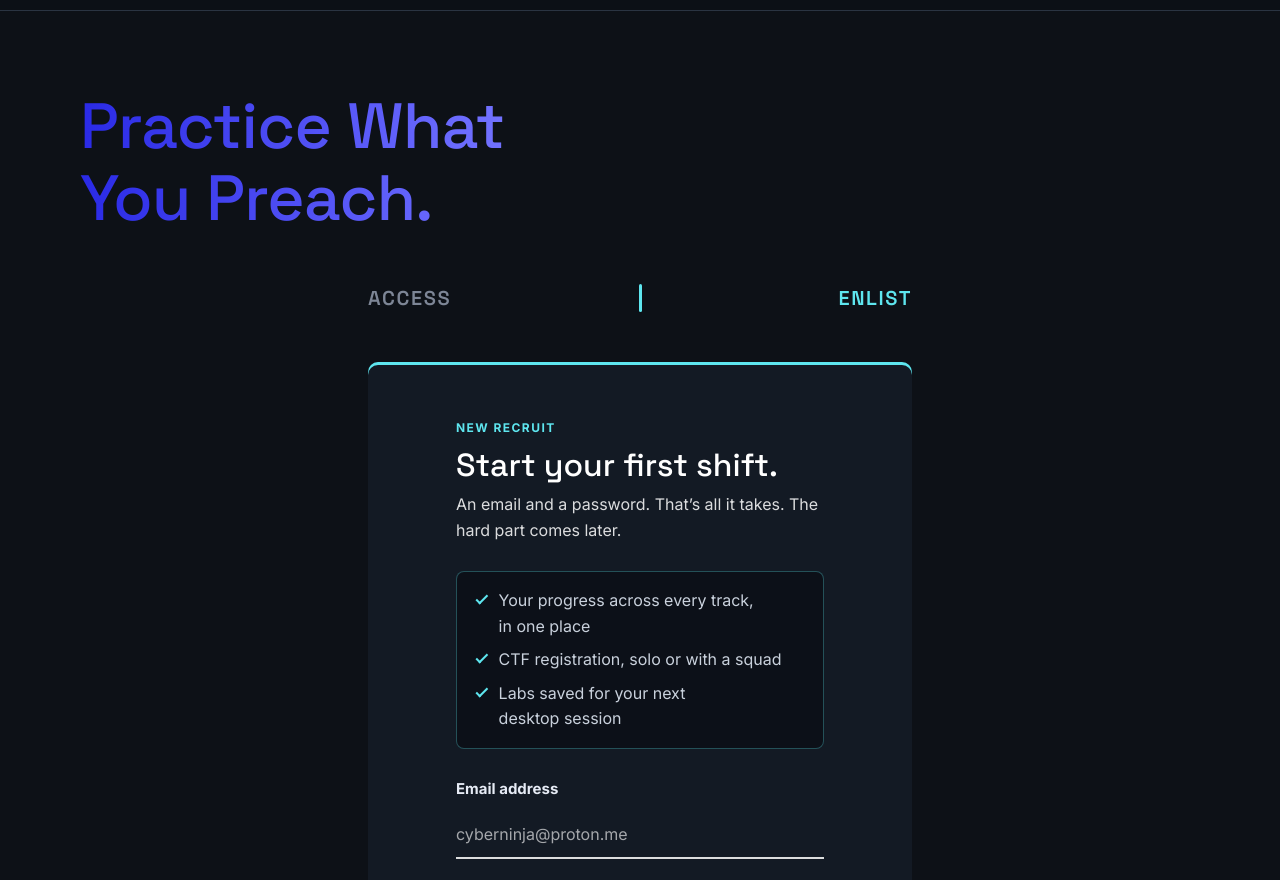
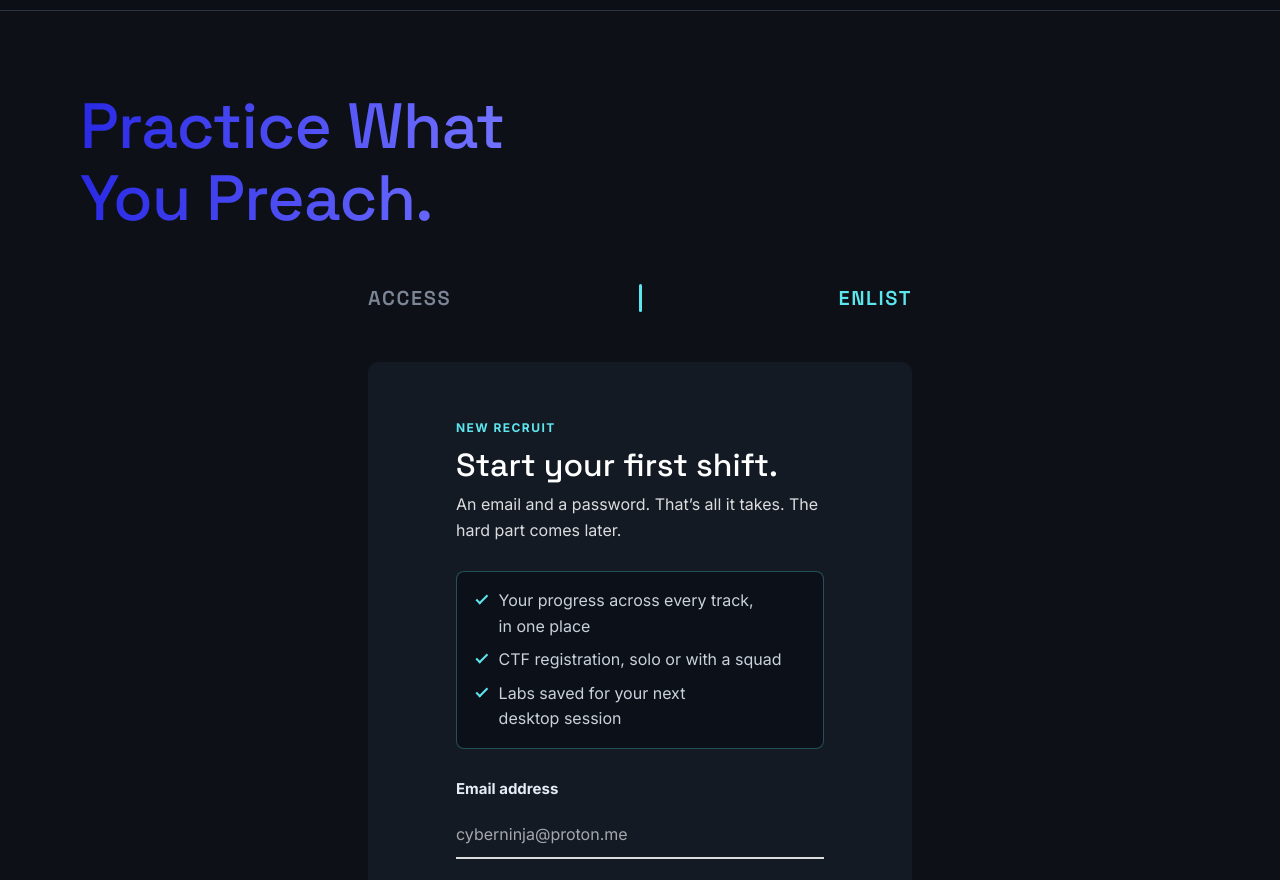
Before and after one commit to nheradevs/blindma1den-hack-and-code, a plain HTML site: page signup.html in a window 1280 px wide. Shown: the part 62-942 px from the top of the page. Drawn offline with Linux system fonts and the light colour scheme.

Commit message:
fix(auth): drop the top accent line from the auth card
The 3px inset stripe (blue for Access, cyan for Enlist) is gone: with the flat
surface the card reads better without an extra edge. Access and Enlist still
differ, now only through the tabs (aria-current + cyan) and their copy.

.is-login / .is-register stay in the markup because js/auth.js reads them to
know the current view; they just no longer paint anything.

```diff
--- a/css/styles.css
+++ b/css/styles.css
@@ -825,11 +825,9 @@ select.input {
 .auth-perks li { position: relative; padding-left: 1.5rem; }
 .auth-perks li::before { content: ""; position: absolute; left: .1rem; top: .45em; width: .75rem; height: .4rem; border-left: 2px solid var(--cyan); border-bottom: 2px solid var(--cyan); transform: rotate(-45deg); }
 
-/* Enlist keeps its cyan top edge; the background is the same flat surface as Access. */
-.auth-card.is-register {
-  box-shadow: inset 0 3px 0 0 var(--cyan);
-}
-.auth-card.is-login { box-shadow: inset 0 3px 0 0 #2a2ae6; }
+/* The card is the same surface for Access and Enlist: no accent line on top.
+   .is-login / .is-register stay in the markup because js/auth.js reads them,
+   but they no longer paint anything. */
 
 .auth-card.is-switching .auth-panel:not([hidden]) { animation: auth-in .28s ease-out; }
 @keyframes auth-in { from { opacity: 0; transform: translateY(8px); } to { opacity: 1; transform: none; } }
```
